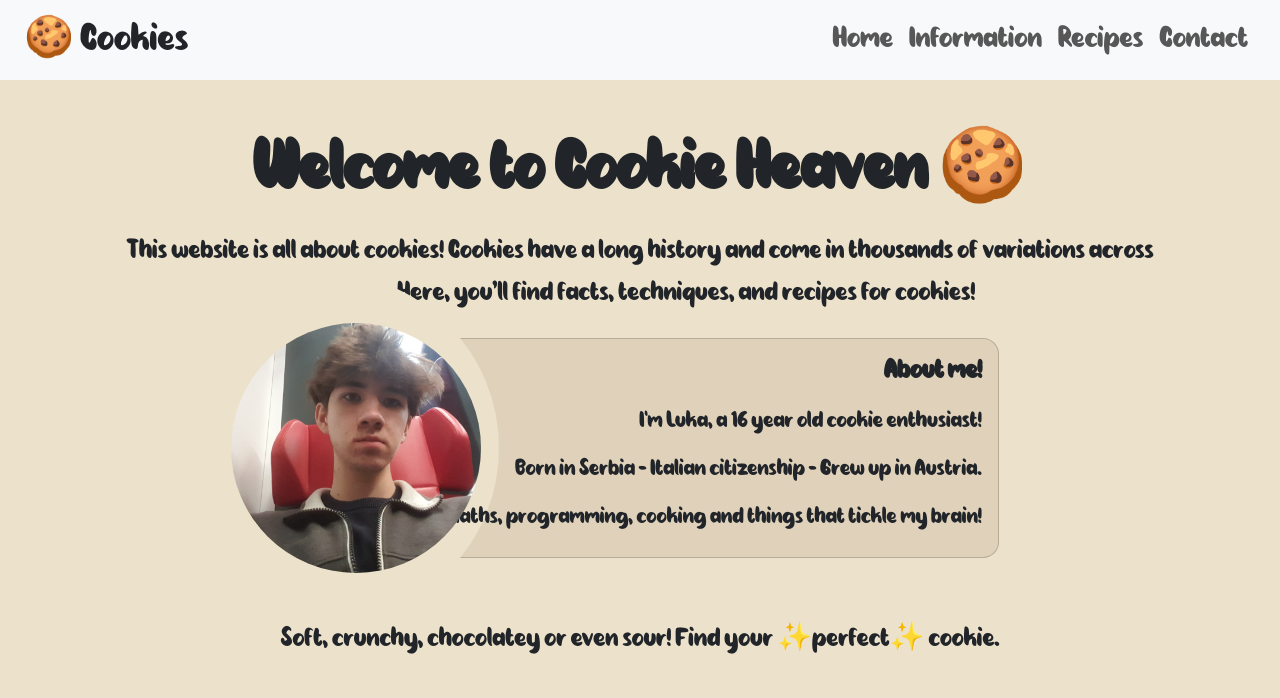
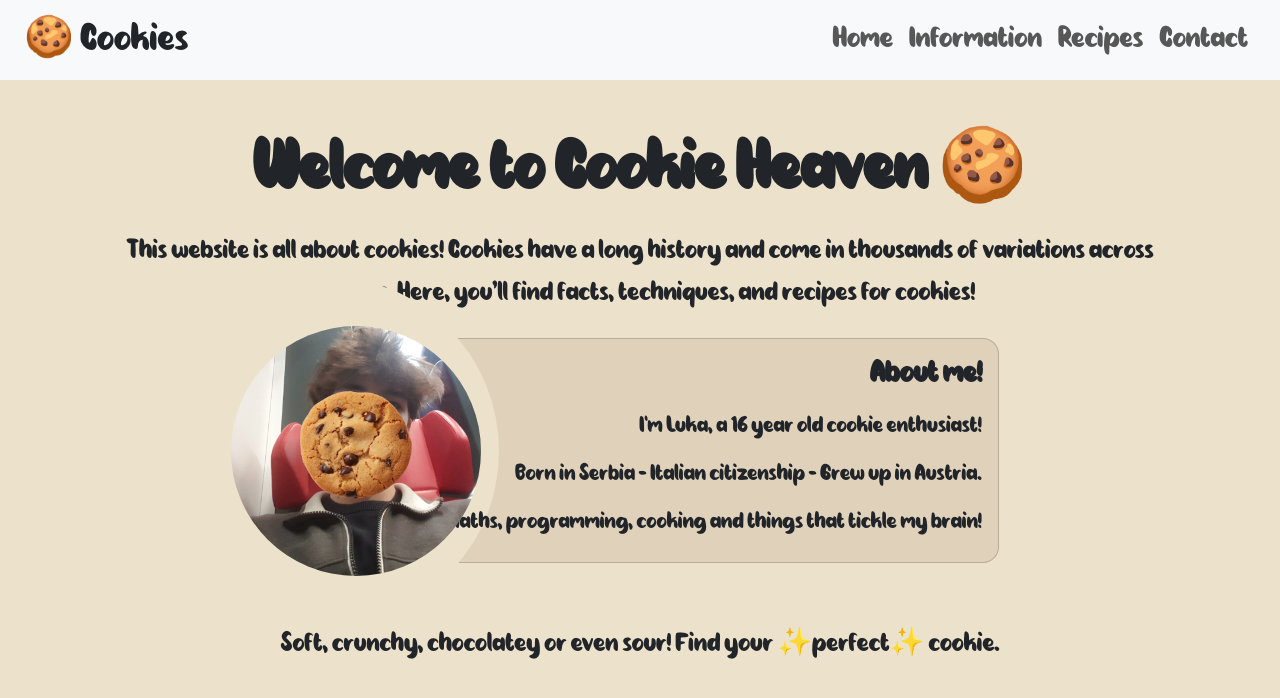
Before and after one commit to 2526-2ihif-wmc/wintertermprojectwebsite-LukaRelic, a plain HTML site: page index.html in a window 1280 px wide. Drawn offline with Linux system fonts and the light colour scheme.

Commit message:
Added cookie image over my image and trying to fix the navbar

```diff
--- a/index.html
+++ b/index.html
@@ -34,8 +34,9 @@
             <div class="card rounded-4 m-4 card-with-hole">
                 <div class="card-body text-center position-relative">
                     <img src="images/Me.png" alt="Luka Relic Image">
+                    <img src="images/cookieMe.png" alt="Cookie Me Image" id="cookieMe">
                     <div class="text-end">
-                        <h3 class="card-title fw-bold">About me!</h3>
+                        <h2 class="card-title fw-bold">About me!</h2>
                         <p class="card-text lh-lg">I'm Luka, a 16 year old cookie enthusiast!<br>
                             Born in Serbia - Italian citizenship - Grew up in Austria.<br>
                             I like maths, programming, cooking and things that tickle my brain!
--- a/style.css
+++ b/style.css
@@ -9,6 +9,7 @@ body {
     background-color: #ece1ca;
     font-family: "CoolFont", sans-serif;
     font-size: 1.5em;
+    margin: 0;
 }
 
 .card img {
@@ -19,11 +20,11 @@ body {
 .headerLink {
     font-size: 1.3em;
     transition: 0.6s;
+    height: 100%;
 }
 
 .headerLink:hover {
-    background-color: #d5bb98;
-    border-radius: 8px;
+    background-color: #e3d8c9;
 }
 
 .card-with-hole {
@@ -56,3 +57,10 @@ body {
     border-radius: 50%;
     transform: translateY(-50%) translateX(-40%);
 }
+
+#cookieMe {
+    position: absolute;
+    transform: translateX(-35%) translateY(-55%);
+    width: 25%;
+    height: auto;
+}
```
Also changed, not shown: images/ChocolateChip.jpg (deleted), images/cookieMe.png (added).
